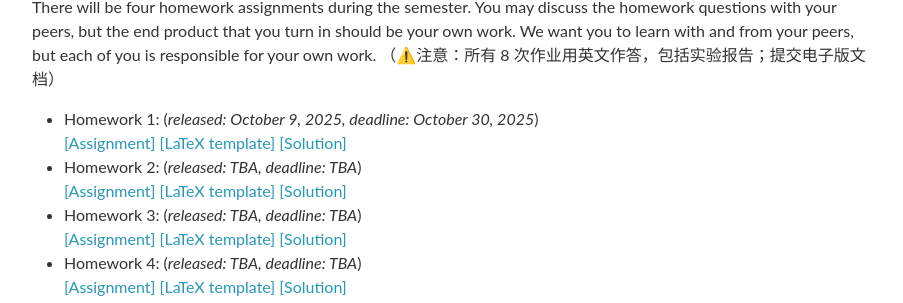
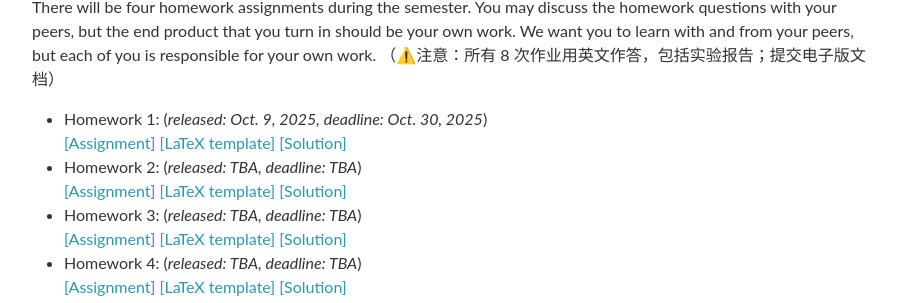
Before and after one commit to SEUML/ml-spring-2025, a Jekyll site: the page built from _pages/homework.md, in a window 1280 px wide and 1268 px high. Shown: the part 260-563 px from the top of the window, without its empty margins (188-1091 px from the left). Built offline with Jekyll 4.4.1, drawn with Linux system fonts in a browser that asks for light colours; nearby versions of some CDN libraries; comment, search, counter and statistics services are not loaded.

Commit message:
Update homework.md

```diff
--- a/_pages/homework.md
+++ b/_pages/homework.md
@@ -8,7 +8,7 @@ title: Laboratory and Homework Assignments
 There will be four homework assignments during the semester. You may discuss the homework questions with your peers, but the end product that you turn in should be your own work. We want you to learn with and from your peers, but each of you is responsible for your own work. （⚠️注意：所有 8 次作业用英文作答，包括实验报告；提交电子版文档）
 
 
-- Homework 1: (*released: October 9, 2025, deadline: October 30, 2025*)
+- Homework 1: (*released: Oct. 9, 2025, deadline: Oct. 30, 2025*)
 <br>
 [[Assignment]]({{ "/assets/assignments/hw1/assignment_v1.pdf" | relative_url }}){:target="\_blank"}{:target="\_blank"}{:target="\_blank"} [[LaTeX template]]({{ "/assets/assignments/hw1/latex_v1.tex" | relative_url }}){:target="\_blank"} [[Solution]]({{ "/assets/assignments/hw1/solution_v1.pdf" | relative_url }})
 - Homework 2: (*released: TBA, deadline: TBA*)
```
